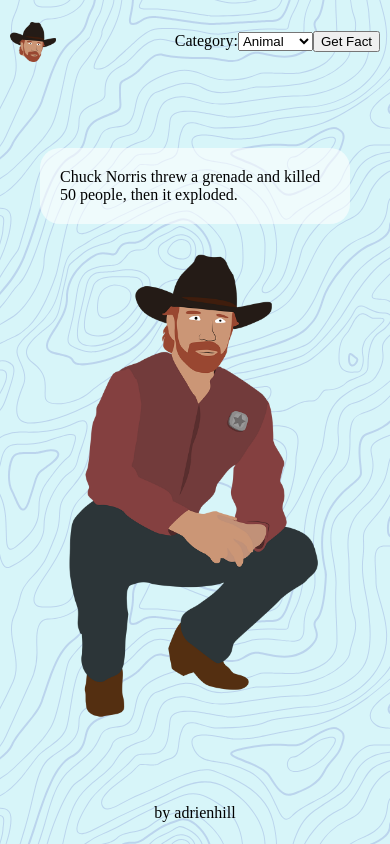
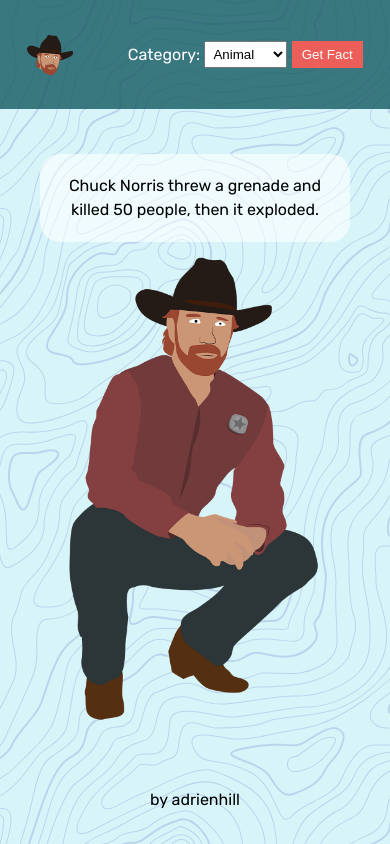
Before and after one commit to adriapujol/norrisfacts, a React (Create React App) app: page / in a window 390 px wide. Built offline with nearby package versions, Linux system fonts and the light colour scheme.

Commit message:
style for mobile

```diff
--- a/src/Category.js
+++ b/src/Category.js
@@ -6,13 +6,13 @@ class Category extends Component {
         return (
             <>
                 <label>Category:</label>
-                <select name="category" id="category">
+                <select className="select-category" name="category" id="category">
                     <option value="animal">Animal</option>
                     <option value="celebrity">Celebrity</option>
                     <option value="money">Money</option>
                     <option value="history">History</option>
                 </select>
-                <input type="submit" value="Get Fact"></input>
+                <input className="btn-category" type="submit" value="Get Fact"></input>
             </>
         )
     }
--- a/src/style.scss
+++ b/src/style.scss
@@ -1,4 +1,8 @@
 @import "bg-pattern.scss";
+@import url("https://fonts.googleapis.com/css2?family=Rubik:ital,wght@0,400;0,700;1,400;1,700&display=swap");
+
+
+$btn-color: #ffbf69;
 
 @mixin centerThings {
     display: flex;
@@ -10,6 +14,8 @@ body {
     padding: 0;
     margin: 0;
     box-sizing: border-box;
+    font-family: 'Rubik', sans-serif;
+
 }
 
 
@@ -18,9 +24,7 @@ body {
     width: 100%;
     display: grid;
     grid-template-areas:
-        '. header header .'
-        '. section section .'
-        '. section section .'
+        'header header header header'
         '. section section .'
         '. footer footer .'
     ;
@@ -30,10 +34,10 @@ body {
 
     header {
         grid-area: header;
-        // height: 10vh;
+        background-color: rgba(19, 89, 98, 0.8);
+        width: 100%;
         @include centerThings();
-        justify-content: space-between;
-        margin: 0 10px;
+        justify-content: space-around;
 
         .logo {
             height: 40px;
@@ -44,21 +48,62 @@ body {
             }
         }
 
+        .navbar {
+            width: 235px;
+            @include centerThings();
+            justify-content: space-between;
+            color: white;
+
+            .select-category {
+                padding: 4px;
+            }
+
+            .btn-category {
+                background-color: #ec5e59;
+                color: white;
+                text-align: center;
+                text-decoration: none;
+                padding: 6px 10px;
+                border: none;
+                cursor: pointer;
+
+                &:hover, &:focus, &:active {
+                    background-color: #a33531;
+                    outline:0 !important;
+                    border: none;
+                    text-decoration: none;
+                }
+
+
+            }
+
+
+
+
+            .btn-category {
+                // padding: 10px;
+                // border-radius: 5px;
+                // background-color: $btn-color;
+            }
+        }
+
     }
 
     section {
         grid-area: section;
         @include centerThings();
         flex-direction: column-reverse;
-        padding: 0px 40px;
+        padding: 10px 40px 0px 40px;
         .norris {
             height: 55vh;
-            margin-top: 30px;
+            margin-top: 15px;
         }
         .fact-box {
            background-color: rgba(255, 255, 255, 0.6);
            border-radius: 20px;
            padding: 20px;
+           text-align: center;
+           line-height: 1.5rem;
         }
     }
 
```
Also changed, not shown: src/style.css, 1 other file (tests, documents, lock files or other folders).
